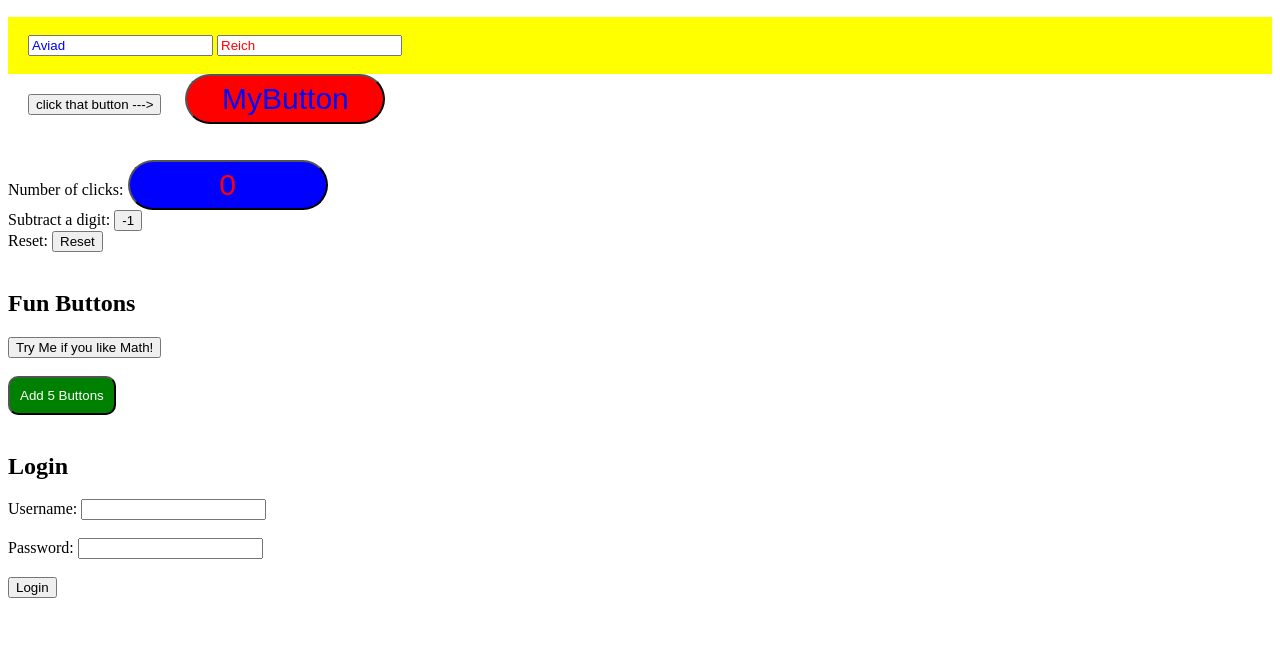
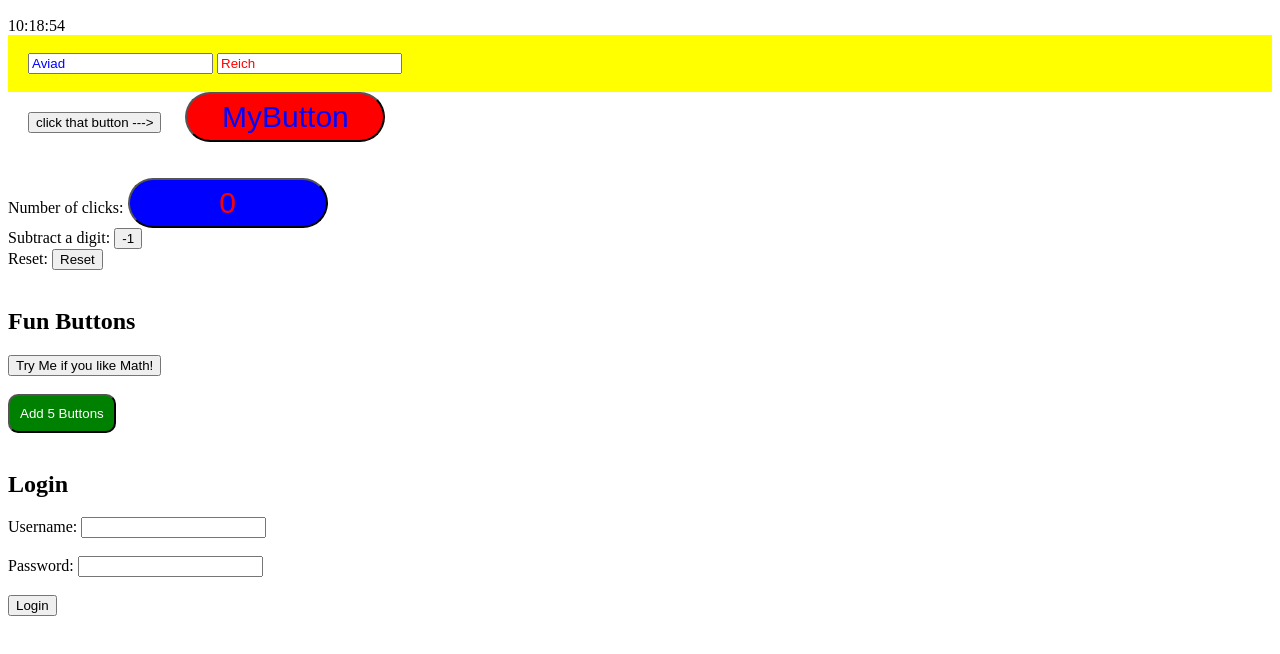
Before and after one commit to reicha2/Class_Practice, a plain HTML site: page index.html in a window 1280 px wide. Shown: the part 50-704 px from the top of the page. Drawn offline with Linux system fonts and the light colour scheme.

Commit message:
Description of the changes made

```diff
--- a/index.html
+++ b/index.html
@@ -9,6 +9,8 @@
 
 <body>
     <h2>Class Practice</h2>
+
+    <div id="clock"></div>
 
     <div id="myDiv">
         <br>
@@ -47,6 +49,7 @@
         var btn2 = document.getElementById("btn2");
         var clickButton = document.getElementById("clickButton");
         var addButtonsButton = document.getElementById("addButtonsButton");
+        var clock = document.getElementById("clock");
 
         txt1.style.color = 'blue';
         txt2.style.color = 'red';
@@ -130,6 +133,22 @@
                 container.appendChild(button);
             }
         }
+
+        function count() {
+            var now = new Date();
+            var hours = now.getHours();
+            var minutes = now.getMinutes();
+            var seconds = now.getSeconds();
+
+            // Add leading zeros if necessary
+            hours = (hours < 10 ? "0" : "") + hours;
+            minutes = (minutes < 10 ? "0" : "") + minutes;
+            seconds = (seconds < 10 ? "0" : "") + seconds;
+
+            clock.innerText = hours + ":" + minutes + ":" + seconds;
+        }
+
+        setInterval(count, 1000);
     </script>
 </body>
 
```
